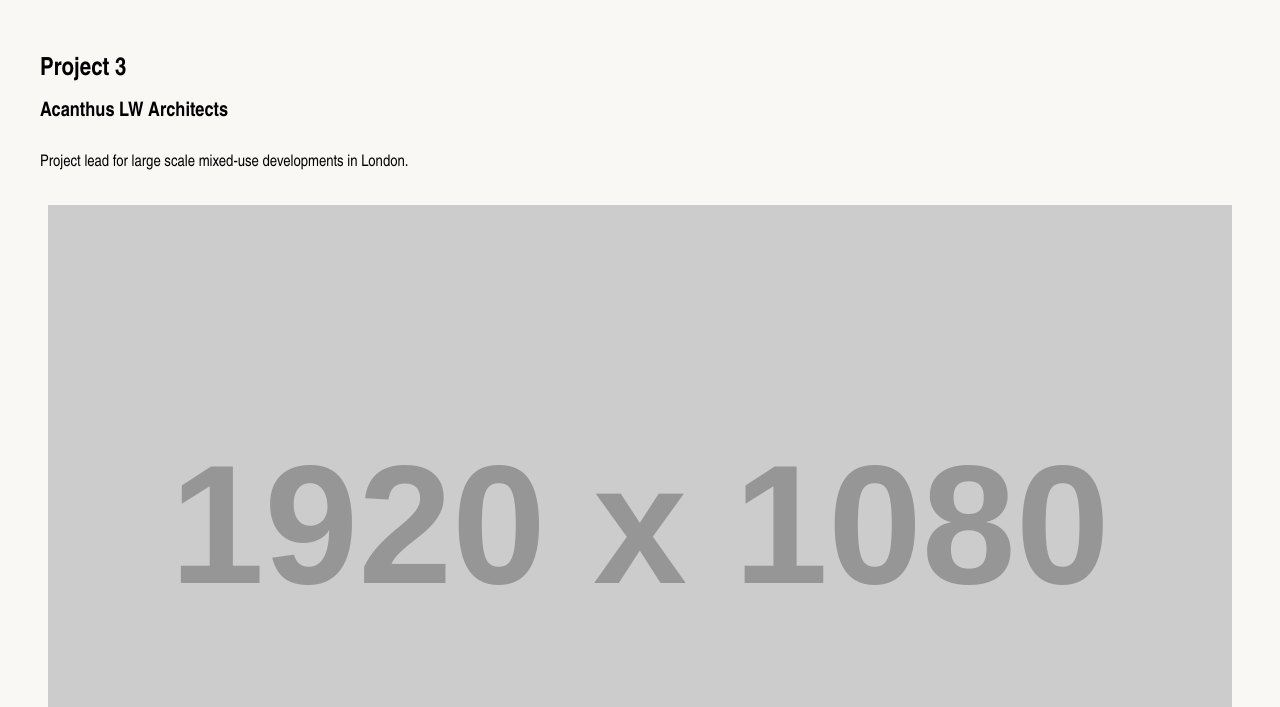
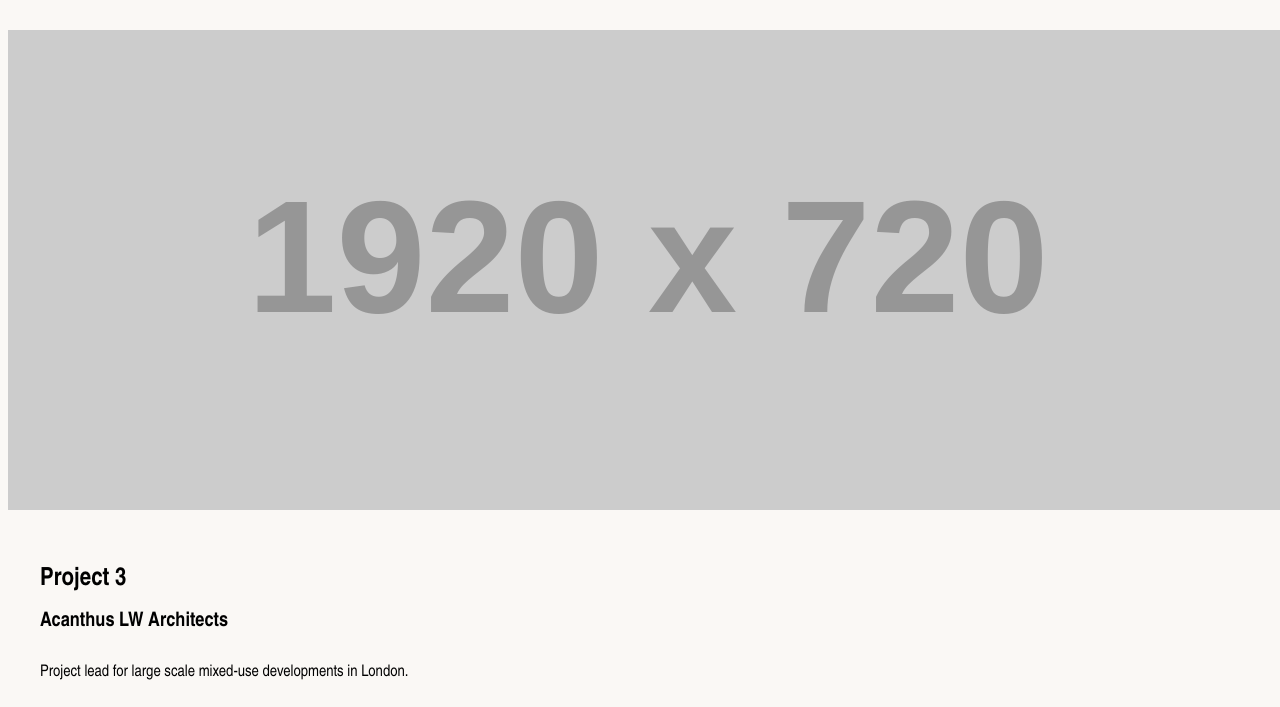
Before and after one commit to nchua3012/NickChua, a plain HTML site: page projectsdetail3.html in a window 1280 px wide. Shown: the part 93-800 px from the top of the page. Drawn offline with Linux system fonts and the light colour scheme; placeholder pictures from the web are drawn by us.

Commit message:
Updates to project pages and CSS file.

```diff
--- a/projectsdetail3.html
+++ b/projectsdetail3.html
@@ -20,6 +20,12 @@
             </nav>
         </div>
 
+        <!-- Intro Image -->
+        <img src=https://placehold.co/1920x720 alt="Placeholder Image" class="ProjectImageIntro">
+
+
+
+        <!-- Intro Text -->
         <div class="ProjectTextContainer">
             <div class="projectText"></div>
             <h3>Project 3</h3>
@@ -27,6 +33,8 @@
             <p>Project lead for large scale mixed-use developments in London.</p>
             </div>
         </div>
+
+
 
         <!-- Project 3 -->
         <div class="ProjectDetailcontainer">
--- a/styles.css
+++ b/styles.css
@@ -191,9 +191,11 @@ h4 {
   }
 
   .ProjectImageIntro {
+    display: block;
     margin-left: auto;
     margin-right: auto;
-    width: 100%;
+    margin-top: 30px;
+    max-width: 1280px;
     height: auto;
-    object-fit: cover;
+
 }
```
